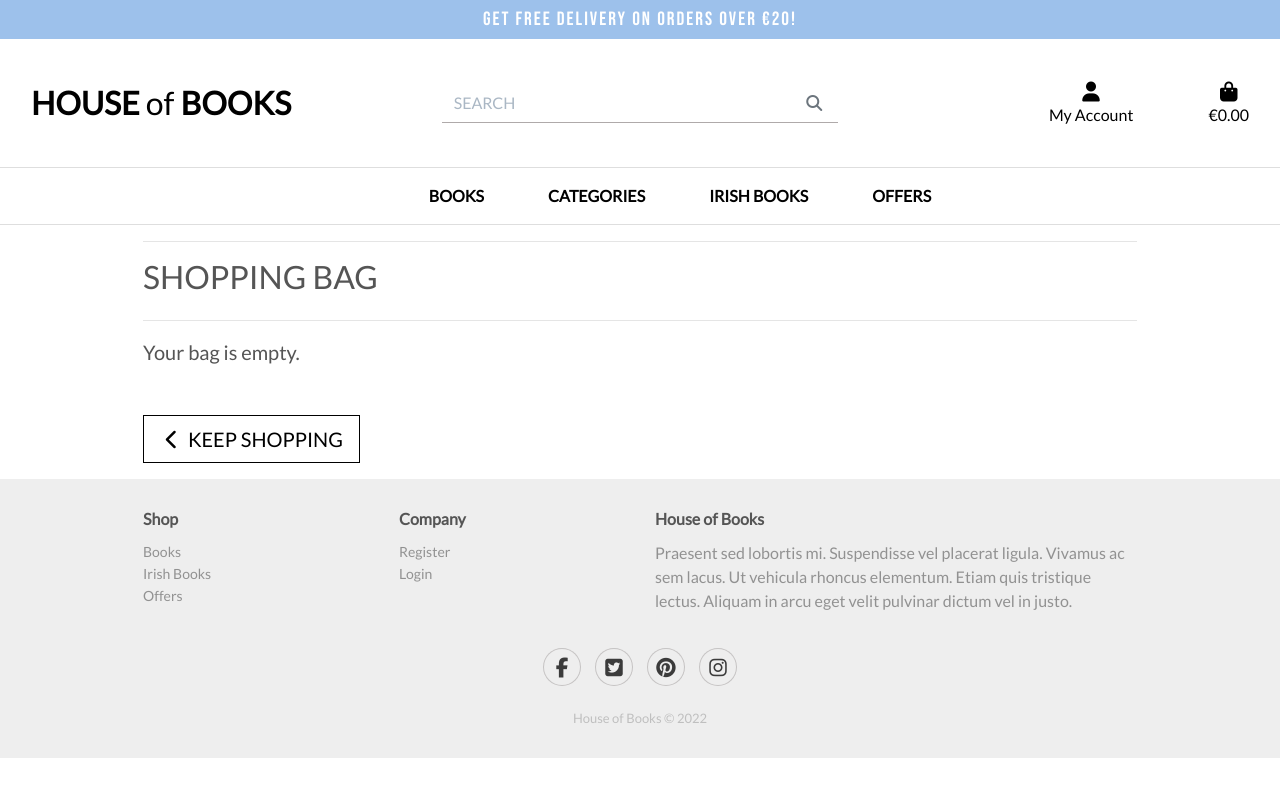
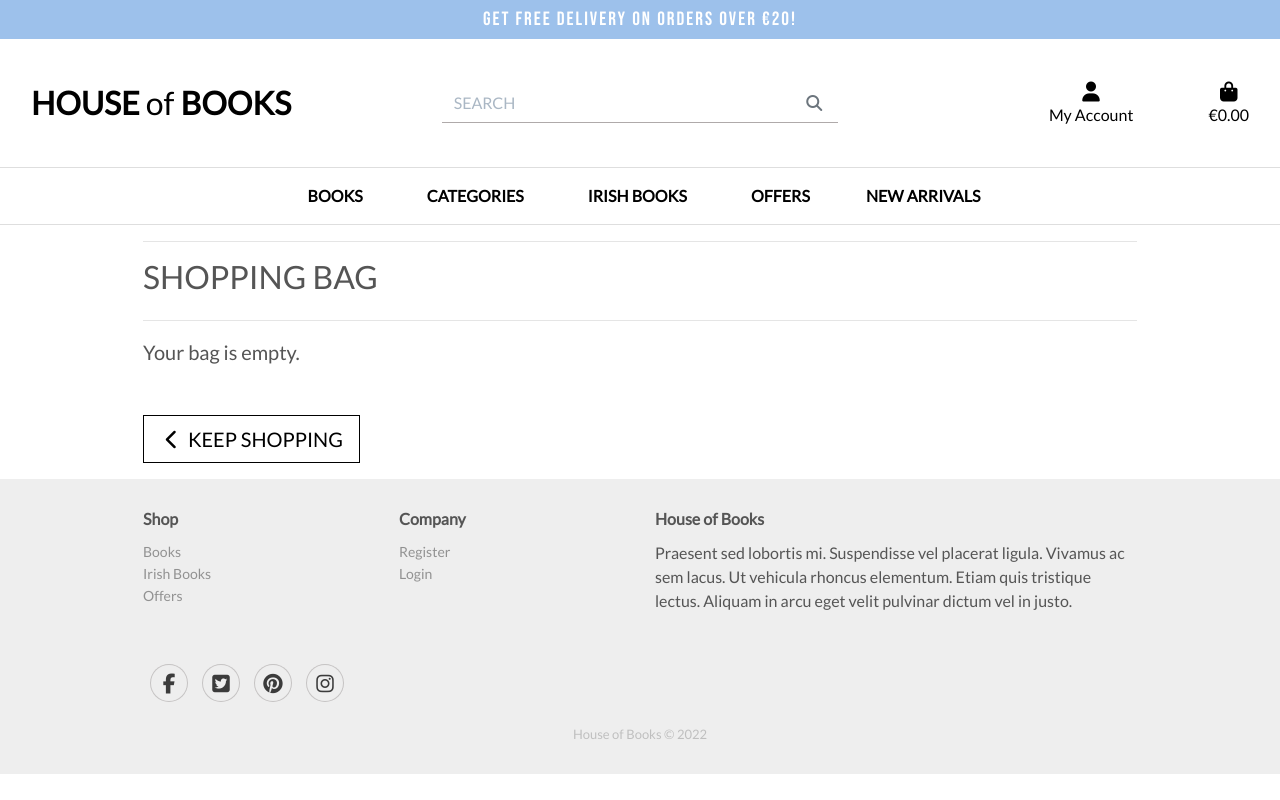
Before and after one commit to biareiam/The-House-of-Books, a Django app: page /bag/ in a window 1280 px wide. Run offline with Django 3.2, Linux system fonts and the light colour scheme; some libraries are stand-ins or nearby versions.

Commit message:
start to give style to the naviagtion bar

```diff
--- a/static/css/base.css
+++ b/static/css/base.css
@@ -23,6 +23,21 @@ body {
 
 #delivery-banner h4 {
     font-size: 1.2rem !important;
+}
+
+
+
+#new-arrivals-link {
+    padding-left: 3rem;
+    padding-right: 5rem;
+}
+
+.nav-item a:hover {
+    border-bottom: 4px blue solid;
+}
+
+#new-arrivals-link:hover {
+    border-bottom: 4px blue solid;
 }
 
 /* from Bulma */
@@ -478,6 +493,13 @@ input[name='q']::placeholder {
     .footer-dark .item.text {
         margin-bottom: 0;
     }
+
+    #new-arrivals-link {
+        padding-left: 0rem;
+    }
+
+    .nav-link {
+        padding: 0.5rem;
     }
 
     .footer-dark .item.text p {
@@ -488,6 +510,7 @@ input[name='q']::placeholder {
     .footer-dark .item.social {
         text-align: center;
         text-decoration: none;
+    }
 }
 
 @media (max-width:991px) {
--- a/templates/base.html
+++ b/templates/base.html
@@ -58,8 +58,11 @@
                 <a href="{% url 'home' %}" class="nav-link main-logo-link">
                     <h2 class="text-black my-0"><strong class="logo-font">House</strong> of <strong
                             class="logo-font">Books</strong></h2>
+
                 </a>
             </div>
+
+
             <div class="col-12 col-lg-4 my-auto py-1 py-lg-0">
                 <form method="GET" action="{% url 'products' %}">
                     <div class="input-group w-100 searchbar-field">
--- a/templates/includes/main-nav.html
+++ b/templates/includes/main-nav.html
@@ -48,18 +48,19 @@
             </div>
         </li>
 
-        <li class="nav-item dropdown">
-            <a class="logo-font font-weight-bold nav-link text-black" href="#" id="specials-link" data-toggle="dropdown"
-                aria-haspopup="true" aria-expanded="false">
+        <li class="border-0 nav-item" aria-labelledby="specials-link">
+            <a class="logo-font font-weight-bold nav-link text-black" href="{% url 'products' %}?category=deals"
+                id="all-offers-link" aria-haspopup="true" aria-expanded="false">
                 Offers
             </a>
-            <div class="dropdown-menu border-0" aria-labelledby="specials-link">
-                <a href="{% url 'products' %}?category=new_arrivals" class="dropdown-item">New Arrivals</a>
-                <a href="{% url 'products' %}?category=deals" class="dropdown-item">Deals</a>
-                <a href="{% url 'products' %}?category=new_arrivals,deals" class="dropdown-item">All
-                    Specials</a>
-            </div>
         </li>
+        <li class="border-0 nav-item" aria-labelledby="specials-link">
+            <a class="logo-font font-weight-bold nav-link text-black" href="{% url 'products' %}?category=new_arrivals"
+                id="new-arrivals-link" aria-haspopup="true" aria-expanded="false">
+                New Arrivals
+            </a>
+        </li>
+
     </ul>
 </div>
 <hr>
```
Also changed, not shown: media/logo.PNG (added). Lines whose indentation alone changed are shown as unchanged.
